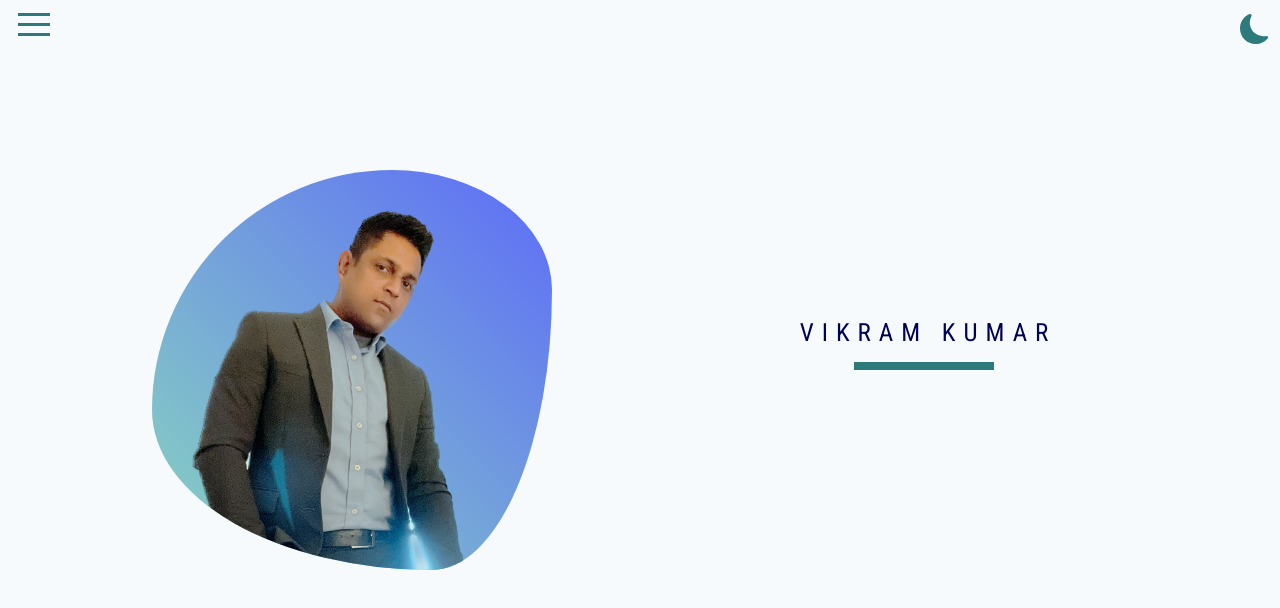
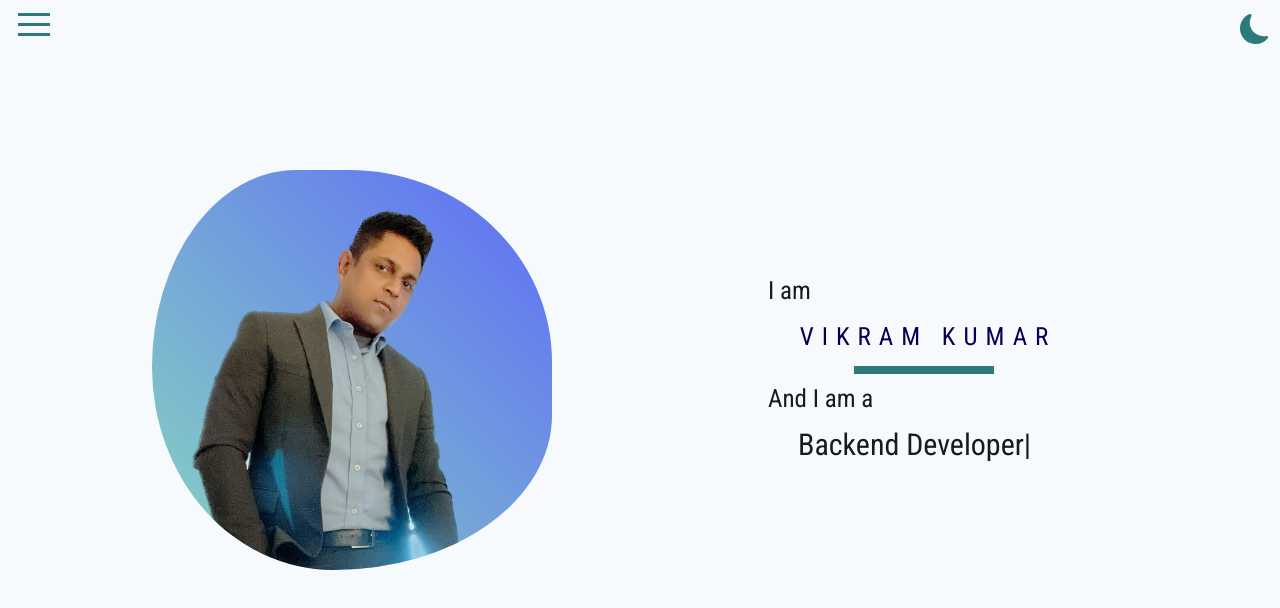
Before and after one commit to Brutalvik/portfolio, a React (Create React App) app: page / in a window 1280 px wide. Shown: the top 608 px of the page. Built offline with nearby package versions, Linux system fonts and the light colour scheme; a web font is replaced by a local one.

Commit message:
Sprint 1 completed

```diff
--- a/package.json
+++ b/package.json
@@ -22,6 +22,7 @@
     "react-redux": "^8.0.5",
     "react-router-dom": "^6.11.0",
     "react-scripts": "5.0.1",
+    "react-type-animation": "^3.0.1",
     "typescript": "^4.9.5",
     "web-vitals": "^2.1.4"
   },
--- /dev/null
+++ b/src/UI/Typing/Typing.tsx
@@ -0,0 +1,18 @@
+import { TypingInterface } from "features/interfaces";
+import { FC } from "react";
+import { TypeAnimation } from "react-type-animation";
+
+const Typing: FC<TypingInterface> = ({ sequence }) => {
+  return (
+    <TypeAnimation
+      sequence={sequence}
+      wrapper="span"
+      cursor={true}
+      repeat={Infinity}
+      style={{ fontSize: "2em", display: "inline-block" }}
+      deletionSpeed={1}
+    />
+  );
+};
+
+export default Typing;
--- a/src/components/Home/Home.module.css
+++ b/src/components/Home/Home.module.css
@@ -21,6 +21,27 @@
 }
 
 .rightColumn {
-  margin: 5%;
-  justify-self: center;
+  display: grid;
+  place-items: center;
 }
+/* font-size: 25px;
+  font-family: "Roboto Condensed"; */
+
+.content {
+  display: grid;
+  grid-template-rows: minmax(1fr, auto);
+  font-family: "Roboto Condensed";
+  place-items: left;
+  margin: 10% 0% 0% 0%;
+}
+
+.content > h1,
+p {
+  font-size: 25px;
+}
+
+.typing {
+  font-size: 15px;
+  width: 100%;
+  margin: 5px 0px 0px 30px;
+}
--- a/src/components/Home/Home.tsx
+++ b/src/components/Home/Home.tsx
@@ -5,8 +5,17 @@ import { useAppSelector } from "app/hooks";
 import ProfileImage from "assets/vik.png";
 import Name from "UI/Name/Name";
 import Frame from "UI/Frame/Frame";
+import Typing from "UI/Typing/Typing";
 
 const Home: FC = () => {
+  const sequenceData = [
+    "Frontend Developer",
+    1000,
+    "Backend Developer",
+    1000,
+    "Fullstack Developer",
+    1000,
+  ];
   const { darkMode } = useAppSelector((state) => state.theme);
 
   return (
@@ -28,7 +37,15 @@ const Home: FC = () => {
               : `${styles.rightColumn} ${styles.dark}`
           }
         >
-          <Name childName="Vikram Kumar" />
+          <div className={styles.content}>
+            <h1>I am</h1>
+            <Name childName="Vikram Kumar" />
+
+            <p>And I am a</p>
+            <div className={styles.typing}>
+              <Typing sequence={sequenceData} />
+            </div>
+          </div>
         </div>
       </div>
     </Suspense>
--- a/src/features/interfaces.ts
+++ b/src/features/interfaces.ts
@@ -6,3 +6,7 @@ export interface NameInterface {
 export interface FrameInterface {
   child?: any;
 }
+
+export interface TypingInterface {
+  sequence?: any;
+}
```
Also changed, not shown: 1 other file (tests, documents, lock files or other folders).
